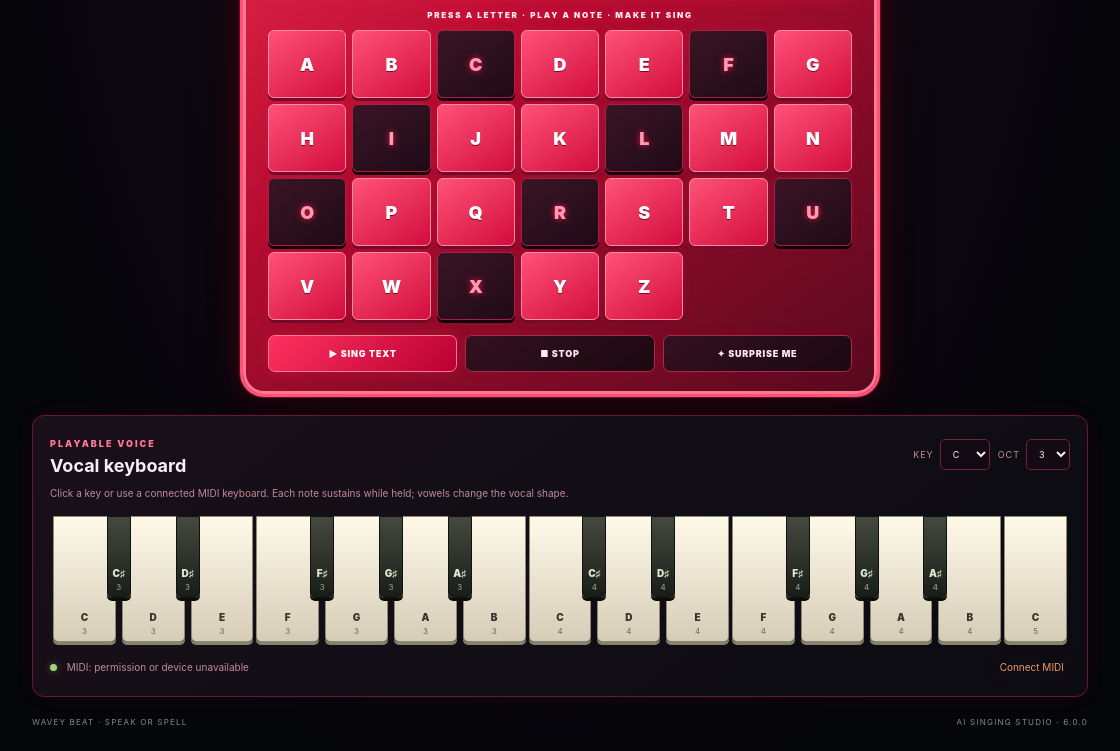
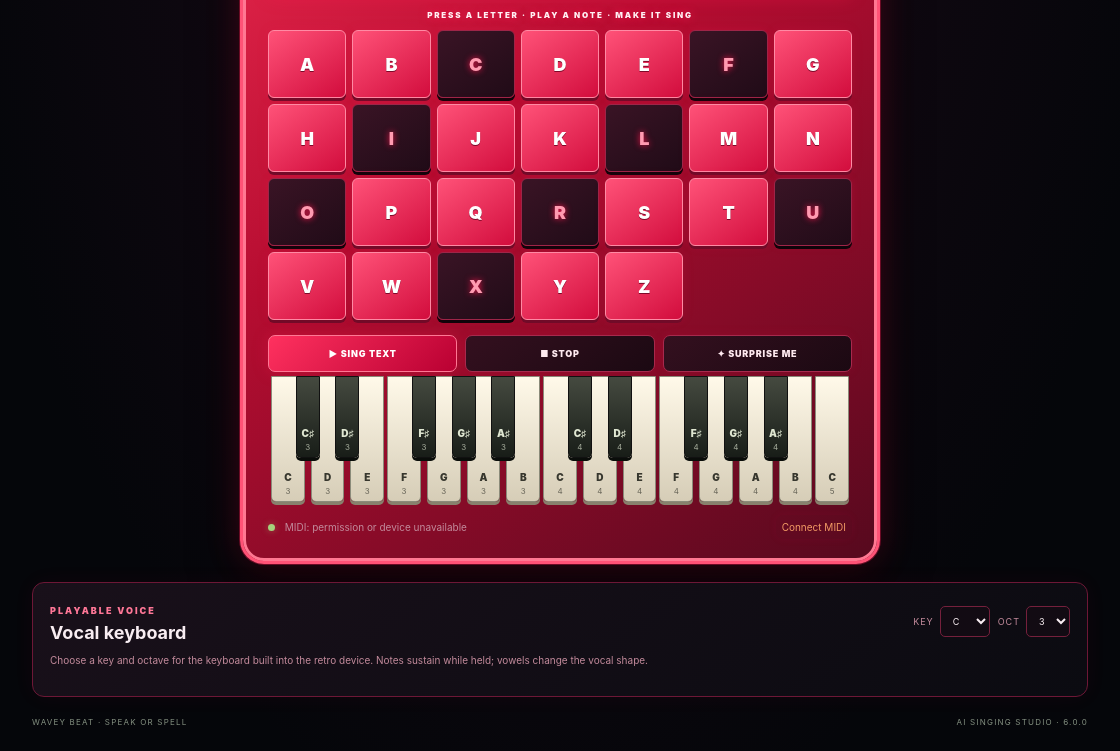
Before and after one commit to thechasellc-spec/Speak-or-Spell-by-Wavey-Beat, an Electron app: page Speak-or-Spell-by-Wavey-Beat.-main/index.html in a window 1120 px wide. Shown: the part 301-1052 px from the top of the page. Drawn offline with Linux system fonts and the light colour scheme.

Commit message:
Integrate playable keyboard into bottom of retro Speak or Spell device

```diff
--- a/Speak-or-Spell-by-Wavey-Beat.-main/index.html
+++ b/Speak-or-Spell-by-Wavey-Beat.-main/index.html
@@ -49,6 +49,15 @@
         <button id="stopBtn" type="button">■ STOP</button>
         <button id="randomBtn" type="button">✦ SURPRISE ME</button>
       </div>
+      <div id="piano" class="piano" aria-label="Playable piano keyboard"></div>
+
+      <div class="keyboard-footer">
+        <div>
+          <span class="live-dot"></span>
+          <span id="midiStatus">MIDI: checking support…</span>
+        </div>
+        <button id="midiBtn" class="text-button" type="button">Connect MIDI</button>
+      </div>
     </section>
 
     <section class="play-panel">
@@ -85,16 +94,7 @@
         </div>
       </div>
 
-      <p class="helper">Click a key or use a connected MIDI keyboard. Each note sustains while held; vowels change the vocal shape.</p>
-      <div id="piano" class="piano" aria-label="Playable piano keyboard"></div>
-
-      <div class="keyboard-footer">
-        <div>
-          <span class="live-dot"></span>
-          <span id="midiStatus">MIDI: checking support…</span>
-        </div>
-        <button id="midiBtn" class="text-button" type="button">Connect MIDI</button>
-      </div>
+      <p class="helper">Choose a key and octave for the keyboard built into the retro device. Notes sustain while held; vowels change the vocal shape.</p>
     </section>
 
     <section id="settingsPanel" class="settings-panel hidden">
```
